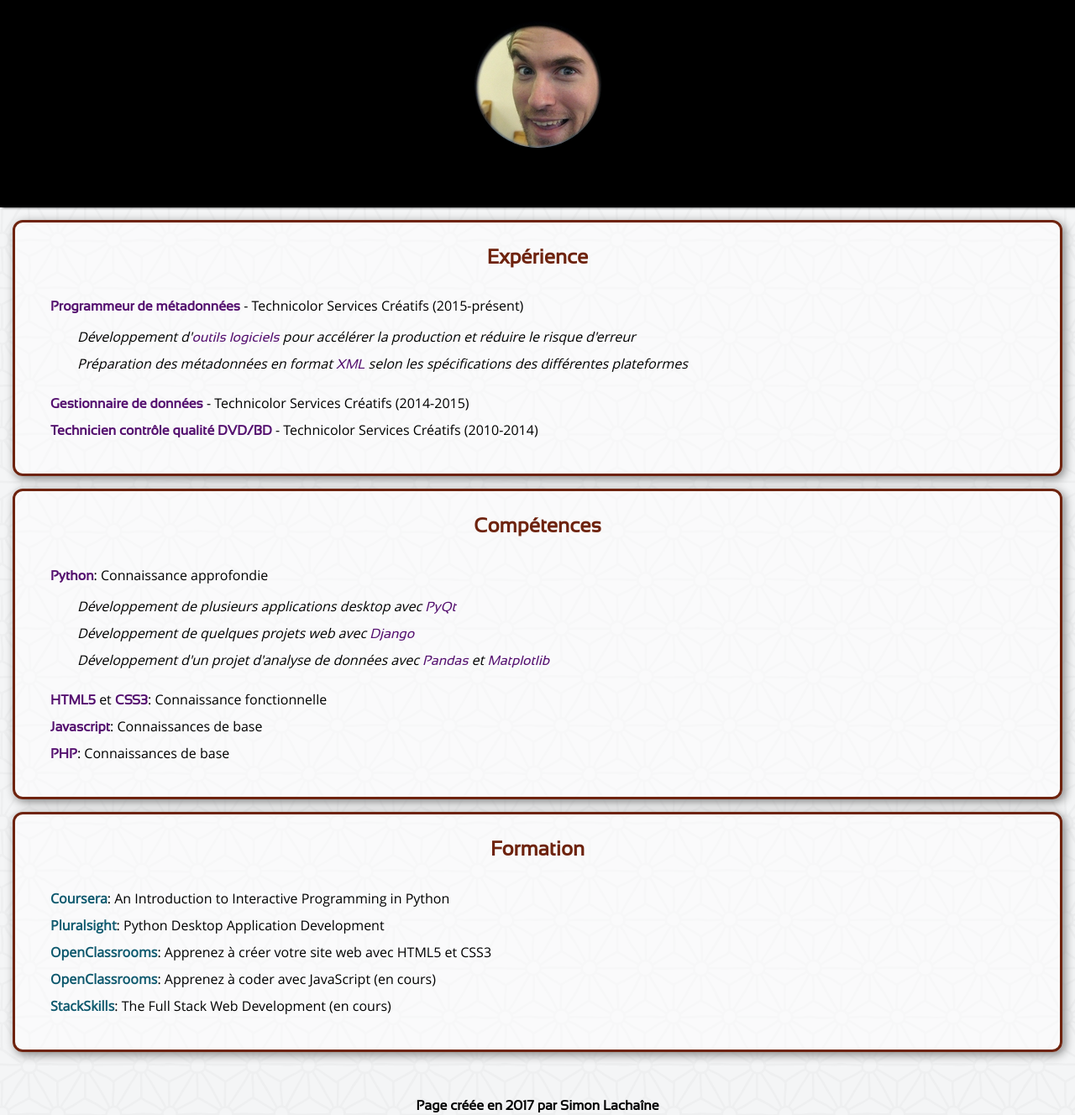
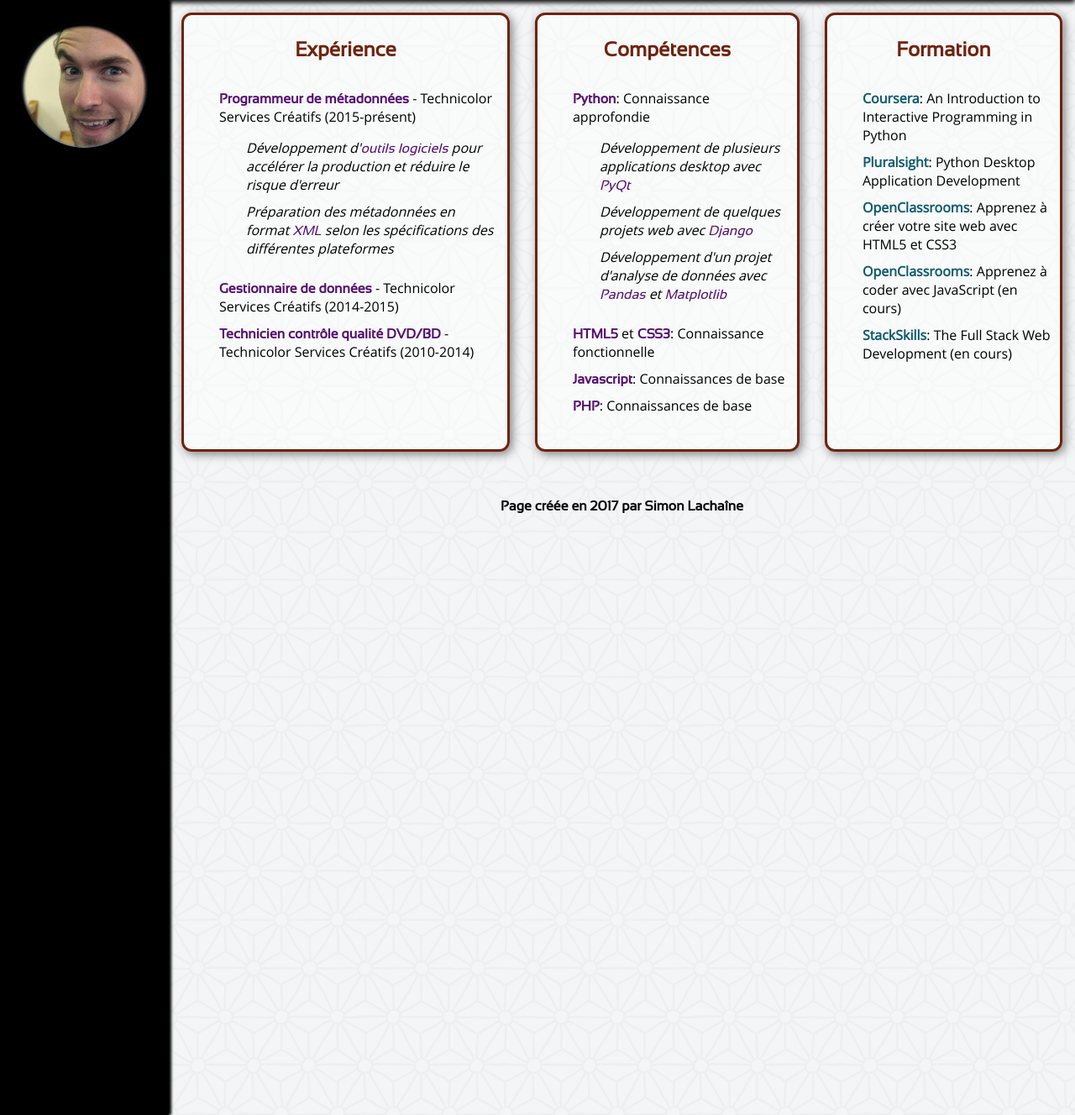
Before and after one commit to SimonTheChain/smokysite, a Django app: page /cv/ in a window 1280 px wide. Shown: the part 117-1445 px from the top of the page at 84% size. Run offline with Django 3.2, Linux system fonts and the light colour scheme; some libraries are stand-ins or nearby versions.

Commit message:
Added flex container inner

```diff
--- a/cv/static/cv/style.css
+++ b/cv/static/cv/style.css
@@ -174,7 +174,25 @@ aside a, aside a:hover, aside a:active, aside a:visited {
 
 /* Tablet Landscape */
 @media all and (min-width: 1024px){
+    .main {
+        flex-direction: row;
+    }
+    aside {
+        flex: 0 0 auto;
+    }
+    .inner {
+        flex: 1 1 auto;
+        overflow-y: auto;
+    }
+}
 
+/* Laptops and Desktops */
+@media only screen and (min-width: 1280px){
+    article {
+        display: flex;
+        flex-direction: row;
+        justify-content: space-around;
+    }
 }
 
 /* Animation */
--- a/templates/cv/index.html
+++ b/templates/cv/index.html
@@ -34,6 +34,7 @@
             </address>
         </aside>
 
+        <div class="flex-container inner">
             <article>
                 <!-- Section Expérience -->
                 <section>
@@ -87,6 +88,7 @@
 
         </div>
     </div>
+</div>
 
 </body>
 </html>
```
Lines whose indentation alone changed are shown as unchanged.
